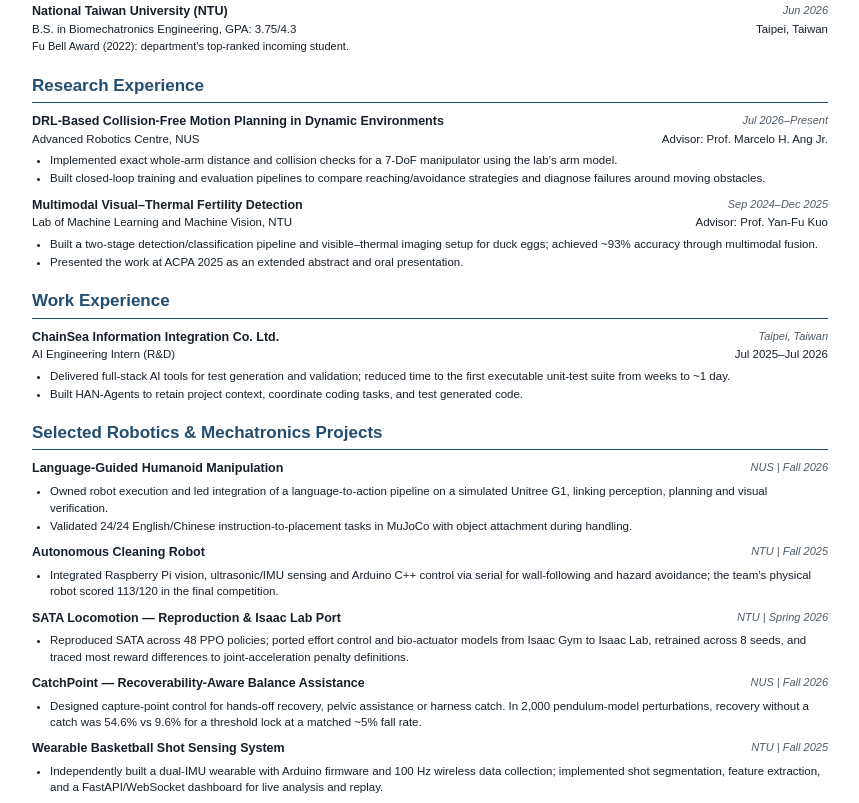
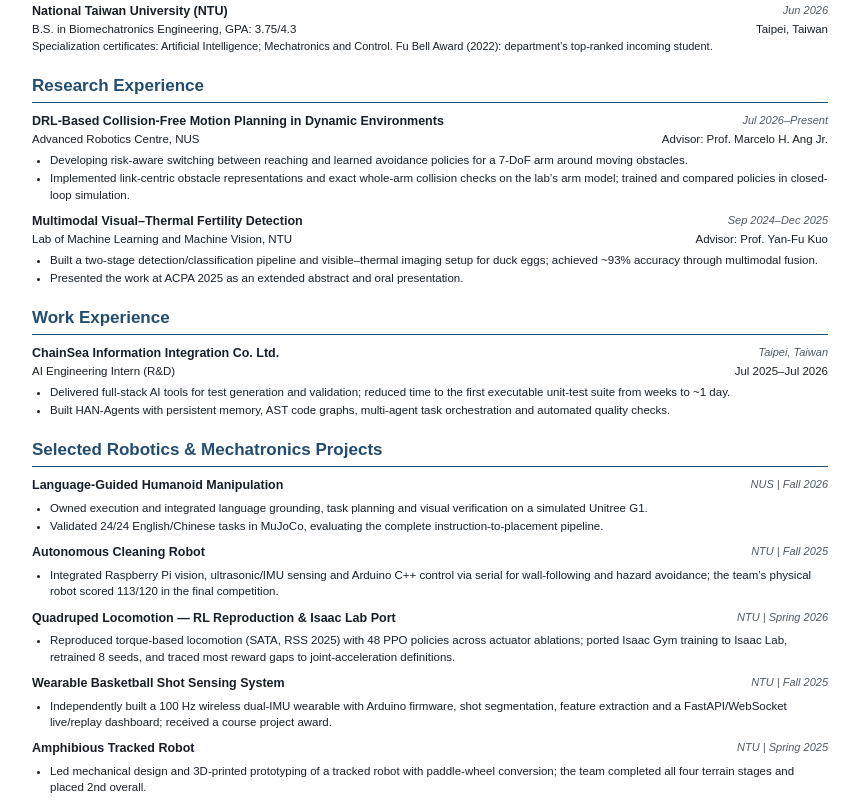
Before and after one commit to chuanhan1013/chuanhan1013.github.io, an Astro site: page /cv in a window 1280 px wide. Shown: the part 353-1156 px from the top of the page, without its empty margins (210-1069 px from the left). Built offline with nearby package versions, Linux system fonts and the light colour scheme; Astro itself is replaced by a stand-in of ours.

Commit message:
Restore CV qualifications and focus VLA evaluation on task integration

```diff
--- a/src/data/cv.ts
+++ b/src/data/cv.ts
@@ -2,7 +2,7 @@
  * Printable CV (`/cv.html`).
  *
  * This mirrors the owner's private CV source, `chuanhan1013/cv-private` (`src/general.tex`):
- * same sections, same order, same entries and wording. When that file changes, update this
+ * same core entries and wording, with additional online projects. When that file changes, update this
  * one to match. Two deliberate differences: the phone number is never published here, and
  * the A*STAR entry stays out until the owner says it can go public.
  */
@@ -39,7 +39,7 @@
           right: 'Jun 2026',
           sub: 'B.S. in Biomechatronics Engineering, GPA: 3.75/4.3',
           subRight: 'Taipei, Taiwan',
-          note: 'Fu Bell Award (2022): department’s top-ranked incoming student.',
+          note: 'Specialization certificates: Artificial Intelligence; Mechatronics and Control. Fu Bell Award (2022): department’s top-ranked incoming student.',
         },
       ],
     },
@@ -52,8 +52,8 @@
           sub: 'Advanced Robotics Centre, NUS',
           subRight: 'Advisor: Prof. Marcelo H. Ang Jr.',
           bullets: [
-            'Implemented exact whole-arm distance and collision checks for a 7-DoF manipulator using the lab’s arm model.',
-            'Built closed-loop training and evaluation pipelines to compare reaching/avoidance strategies and diagnose failures around moving obstacles.',
+            'Developing risk-aware switching between reaching and learned avoidance policies for a 7-DoF arm around moving obstacles.',
+            'Implemented link-centric obstacle representations and exact whole-arm collision checks on the lab’s arm model; trained and compared policies in closed-loop simulation.',
           ],
         },
         {
@@ -78,7 +78,7 @@
           subRight: 'Jul 2025–Jul 2026',
           bullets: [
             'Delivered full-stack AI tools for test generation and validation; reduced time to the first executable unit-test suite from weeks to ~1 day.',
-            'Built HAN-Agents to retain project context, coordinate coding tasks, and test generated code.',
+            'Built HAN-Agents with persistent memory, AST code graphs, multi-agent task orchestration and automated quality checks.',
           ],
         },
       ],
@@ -90,8 +90,8 @@
           title: 'Language-Guided Humanoid Manipulation',
           right: 'NUS | Fall 2026',
           bullets: [
-            'Owned robot execution and led integration of a language-to-action pipeline on a simulated Unitree G1, linking perception, planning and visual verification.',
-            'Validated 24/24 English/Chinese instruction-to-placement tasks in MuJoCo with object attachment during handling.',
+            'Owned execution and integrated language grounding, task planning and visual verification on a simulated Unitree G1.',
+            'Validated 24/24 English/Chinese tasks in MuJoCo, evaluating the complete instruction-to-placement pipeline.',
           ],
         },
         {
@@ -102,10 +102,24 @@
           ],
         },
         {
-          title: 'SATA Locomotion — Reproduction & Isaac Lab Port',
+          title: 'Quadruped Locomotion — RL Reproduction & Isaac Lab Port',
           right: 'NTU | Spring 2026',
           bullets: [
-            'Reproduced SATA across 48 PPO policies; ported effort control and bio-actuator models from Isaac Gym to Isaac Lab, retrained across 8 seeds, and traced most reward differences to joint-acceleration penalty definitions.',
+            'Reproduced torque-based locomotion (SATA, RSS 2025) with 48 PPO policies across actuator ablations; ported Isaac Gym training to Isaac Lab, retrained 8 seeds, and traced most reward gaps to joint-acceleration definitions.',
+          ],
+        },
+        {
+          title: 'Wearable Basketball Shot Sensing System',
+          right: 'NTU | Fall 2025',
+          bullets: [
+            'Independently built a 100 Hz wireless dual-IMU wearable with Arduino firmware, shot segmentation, feature extraction and a FastAPI/WebSocket live/replay dashboard; received a course project award.',
+          ],
+        },
+        {
+          title: 'Amphibious Tracked Robot',
+          right: 'NTU | Spring 2025',
+          bullets: [
+            'Led mechanical design and 3D-printed prototyping of a tracked robot with paddle-wheel conversion; the team completed all four terrain stages and placed 2nd overall.',
           ],
         },
         {
@@ -113,13 +127,6 @@
           right: 'NUS | Fall 2026',
           bullets: [
             'Designed capture-point control for hands-off recovery, pelvic assistance or harness catch. In 2,000 pendulum-model perturbations, recovery without a catch was 54.6% vs 9.6% for a threshold lock at a matched ~5% fall rate.',
-          ],
-        },
-        {
-          title: 'Wearable Basketball Shot Sensing System',
-          right: 'NTU | Fall 2025',
-          bullets: [
-            'Independently built a dual-IMU wearable with Arduino firmware and 100 Hz wireless data collection; implemented shot segmentation, feature extraction, and a FastAPI/WebSocket dashboard for live analysis and replay.',
           ],
         },
       ],
```
Also changed, not shown: src/content/projects/humanoid-vla.md (+20 -21 lines).
